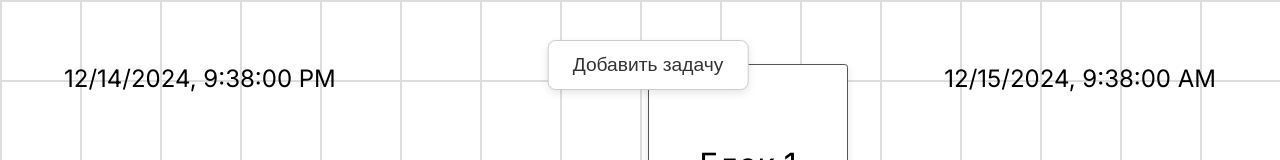
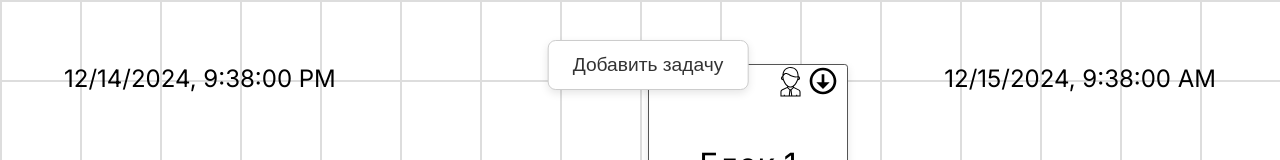
Before and after one commit to nikitakuvsh/task-schema, a React (Create React App) app: page /tasks-manager in a window 1280 px wide. Both pictures are taken after a click on the button "Добавить задачу". Shown: the top 160 px of the page. Built offline with nearby package versions, Linux system fonts and the light colour scheme.

Commit message:
add block-icons

```diff
--- a/src/components/TaskManager/AsideRight.jsx
+++ b/src/components/TaskManager/AsideRight.jsx
@@ -1,5 +1,5 @@
 import React, { useState } from "react";
-import downloadIcon from '../../img/download-icon.svg';
+import downloadIcon from '../../img/icons/download-icon.svg';
 
 function AsideRight({ onClose }) {
     const [openBlocks, setOpenBlocks] = useState({});
--- a/src/components/TaskManager/Block.jsx
+++ b/src/components/TaskManager/Block.jsx
@@ -1,4 +1,6 @@
 import React, { useState, useRef } from "react";
+import workerIcon from '../../img/icons/worker.svg';
+import downloadIcon from '../../img/icons/download-icon.svg';
 
 function Block({ block, index, onMouseDown, onCreateConnectedBlock, onDoubleClick, onConnectBlocks, allBlocks = [], onRenameBlock, forceUpdateLines, }) {
     const [nameTask, setNameTask] = useState("");
@@ -168,6 +170,11 @@ function Block({ block, index, onMouseDown, onCreateConnectedBlock, onDoubleClic
             <input className="block__input-color--hidden" ref={colorInputRef} type="color" value={color} onChange={handleColorChange} style={{top: `${menuPosition.top + 25}px`, left: `${menuPosition.left}px`}} />
             <input className="block__input-file--hidden" ref={fileInputRef} type="file" onChange={handleFileChange} />
 
+            <div className="block__icons-container">
+                <img className="block__icon icon--download-files" alt="Скачать файлы" title="Скачать файлы" src={downloadIcon} />
+                <img className="block__icon icon--worker" alt="Исполнитель" title="Исполнитель" src={workerIcon} />
+            </div>
+
             <div className="resize-handle resize-handle--bottom-right" onMouseDown={(e) => handleResize(e, "bottom-right")} />
         </div>
     );
--- a/src/components/TaskManager/TaskManager.css
+++ b/src/components/TaskManager/TaskManager.css
@@ -378,3 +378,19 @@
     position: absolute;
     z-index: -1000;
 }
+
+.block__icons-container {
+    position: absolute;
+    top: 0;
+    right: 0;
+    display: flex;
+    flex-direction: row-reverse;
+    margin-right: 4%;
+}
+
+.block__icon {
+    width: 17%;
+    height: 17%;
+    cursor: pointer;
+    z-index: 10;
+}
```
Also changed, not shown: src/img/icons/download-icon.svg, src/img/icons/worker.svg (added).
